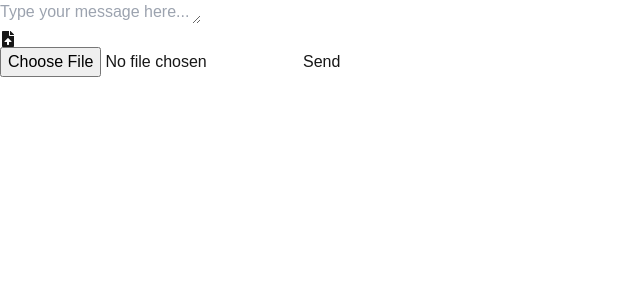
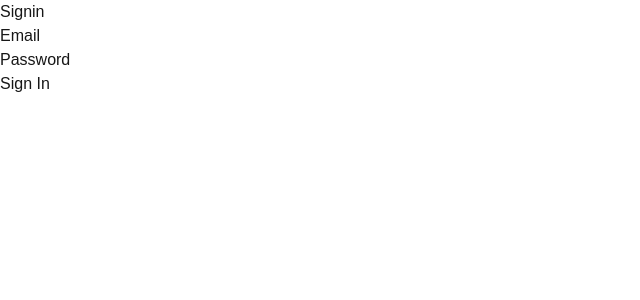
Before and after one commit to KanishkRastogi46/autodev-frontend, a Next.js app: page / in a window 1280 px wide. Shown: the top 300 px of the page, without its empty margins (0-640 px from the left). Built offline with nearby package versions, Linux system fonts and the light colour scheme; no server answers.

Commit message:
added user context

```diff
--- a/package.json
+++ b/package.json
@@ -11,8 +11,8 @@
   "dependencies": {
     "axios": "^1.7.7",
     "next": "15.0.3",
-    "react": "19.0.0-rc-66855b96-20241106",
-    "react-dom": "19.0.0-rc-66855b96-20241106",
+    "react": "^19.0.0",
+    "react-dom": "^19.0.0",
     "react-icons": "^5.4.0"
   },
   "devDependencies": {
--- a/src/app/(auth)/signin/page.jsx
+++ b/src/app/(auth)/signin/page.jsx
@@ -3,8 +3,11 @@
 import React, { useState } from 'react';
 import axios from 'axios';
 import { useRouter } from 'next/navigation';
+import useUserContext from '@/lib/user/userContext';
 
 function SigninForm() {
+  let {setUser} = useUserContext()
+
   const [formData, setFormData] = useState({
     email: '',
     password: ''
@@ -40,7 +43,11 @@ function SigninForm() {
     try {
       const response = await axios.post('http://localhost:8000/auth/token', formData);
       console.log('Signin successful:', response.data);
-      if (response.data.success) router.push("/home")
+      if (response.data.success) {
+        localStorage.setItem("accesstoken", response.data.access_token)
+        setUser(response.data.user)
+        router.push("/")
+      }
       // Additional actions after successful registration
     } catch (error) {
       console.error('Error during registration:', error);
--- a/src/app/(auth)/signup/page.jsx
+++ b/src/app/(auth)/signup/page.jsx
@@ -48,7 +48,7 @@ function SignupForm() {
     try {
       const response = await axios.post('http://localhost:8000/users/register', formData);
       console.log('Registration successful:', response.data);
-      if (response.data.success) router.push("/home")
+      if (response.data.success) router.push("/signin")
       // Additional actions after successful registration
     } catch (error) {
       console.error('Error during registration:', error);
--- a/src/app/home/page.jsx
+++ b/src/app/home/page.jsx
@@ -32,13 +32,13 @@ const PromptPage = () => {
     setSteps('');
     setLoad(true);
     try {
-      const res = await axios.post('http://localhost:5000/users/chat', {prompt});
+      const res = await axios.post('http://localhost:8000/users/chat', {prompt});
       if (res.data.success) {
-        console.log(res.data.message)
-        setResponse(res.data.message);
-        setCode(res.data.message.Code.split("\n"))
-        setSteps(res.data.message.Explanation.split("\n"))
-        setNote(res.data.message.Note.split("\n"))
+        console.log(res.data)
+        setResponse(res.data);
+        setCode(res.data.Code.split("\n"))
+        setSteps(res.data.Explanation.split("\n"))
+        setNote(res.data.Note.split("\n"))
       }
       else setError("Sorry no response at the moment")
       setPrompt("")
--- a/src/app/layout.js
+++ b/src/app/layout.js
@@ -1,5 +1,6 @@
 import localFont from "next/font/local";
 import "./globals.css";
+import { UserProvider } from "@/lib/user/userContext";
 
 const geistSans = localFont({
   src: "./fonts/GeistVF.woff",
@@ -23,7 +24,9 @@ export default function RootLayout({ children }) {
       <body
         className={`${geistSans.variable} ${geistMono.variable} antialiased`}
       >
-        {children}
+        <UserProvider>
+          {children}
+        </UserProvider>
       </body>
     </html>
   );
--- a/src/app/page.js
+++ b/src/app/page.js
@@ -1,7 +1,43 @@
+"use client"
+
 import Image from "next/image";
 import PromptPage from "./home/page";
+import useUserContext from "@/lib/user/userContext";
+import SigninForm from "./(auth)/signin/page";
+import axios from "axios";
+import { useEffect } from "react";
 
 export default function Home() {
+  let {user, setUser} = useUserContext()
+
+  let fetchUser = async () => {
+    try {
+      let res = await axios.get("http://localhost:8000/auth", {
+        headers: {
+          Authorization: `Bearer ${localStorage.getItem("accesstoken")}`
+        }
+      })
+      if (res.data.email) setUser(res.data)
+      console.log(res.data)
+      // console.log(user)
+    } catch (error) {
+      console.log(error.message)
+    }
+  }
+
+  useEffect(()=>{
+    fetchUser()
+  }, [])
+
+  console.log(`user: ${user.email} and ${user.profile_img}`)
+  if (user.email === "") {
+    return (
+      <div className="w-full h-screen  text-white bg-gray-100">
+        <SigninForm/>
+      </div>
+    )
+  }
+
   return (
     <div className="w-full min-h-screen  text-white bg-gray-100">
       <PromptPage/>
--- /dev/null
+++ b/src/lib/user/userContext.js
@@ -0,0 +1,22 @@
+"use client"
+
+import React from "react";
+
+const userContext = React.createContext()
+
+export const UserProvider = ({children})=>{
+    let [user, setUser] = React.useState({
+        email: "",
+        profile_img: ""
+    })
+
+    return (
+        <userContext.Provider value={{user, setUser}}>
+            {children}
+        </userContext.Provider>
+    )
+}
+
+export default function useUserContext() {
+    return React.useContext(userContext)
+}
```
Also changed, not shown: 1 other file (tests, documents, lock files or other folders).
